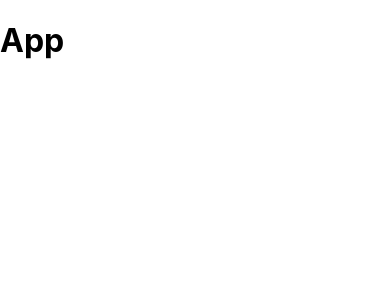
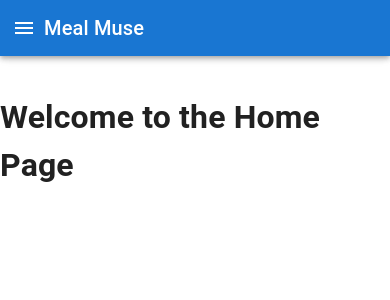
Before and after one commit to uocli/RecipeMate, a React (Create React App) app in the folder frontend/: page / in a window 390 px wide. Shown: the top 300 px of the page. Built offline with nearby package versions, Linux system fonts and the light colour scheme.

Commit message:
Added responsive headers

```diff
--- a/frontend/package.json
+++ b/frontend/package.json
@@ -3,11 +3,16 @@
   "version": "0.1.0",
   "private": true,
   "dependencies": {
+    "@emotion/react": "^11.13.3",
+    "@emotion/styled": "^11.13.0",
+    "@mui/icons-material": "^6.1.3",
+    "@mui/material": "^6.1.3",
     "@testing-library/jest-dom": "^5.17.0",
     "@testing-library/react": "^13.4.0",
     "@testing-library/user-event": "^13.5.0",
     "react": "^18.3.1",
     "react-dom": "^18.3.1",
+    "react-router-dom": "^6.27.0",
     "react-scripts": "5.0.1",
     "watch": "^1.0.2",
     "web-vitals": "^2.1.4"
--- a/frontend/public/index.html
+++ b/frontend/public/index.html
@@ -3,8 +3,8 @@
 <head>
     <meta charset="utf-8" />
     <meta name="theme-color" content="#000000" />
+    <meta name="viewport" content="width=device-width, initial-scale=1" />
     <!--<link rel="icon" href="%PUBLIC_URL%/favicon.ico" />
-    <meta name="viewport" content="width=device-width, initial-scale=1" />
     <meta name="description" content="Web site created using create-react-app" />
     <link rel="apple-touch-icon" href="%PUBLIC_URL%/logo192.png" />-->
     <!--
--- a/frontend/src/App.js
+++ /dev/null
@@ -1,11 +0,0 @@
-import React from "react";
-
-const App = () => {
-    return (
-        <div className="App">
-            <h1>App</h1>
-        </div>
-    );
-};
-
-export default App;
--- /dev/null
+++ b/frontend/src/components/About.js
@@ -0,0 +1,9 @@
+const About = () => {
+    return (
+        <div>
+            <h1>Welcome to the About Page</h1>
+        </div>
+    );
+};
+
+export default About;
--- /dev/null
+++ b/frontend/src/components/App.js
@@ -0,0 +1,25 @@
+import React from "react";
+import { BrowserRouter as Router, Route, Routes } from "react-router-dom";
+
+import Header from "./Header";
+import Home from "./Home";
+import About from "./About";
+import NotFound from "./NotFound";
+
+const App = () => {
+    return (
+        <Router>
+            <Header />
+            <Routes>
+                <Route path="/" exact element={<Home />} />
+                <Route path="/about" element={<About />} />
+                {/*<Route path="/contact" component={Contact} />*/}
+                {/*<Route path="/tasks" component={Tasks} />*/}
+                {/*<Route path="/task/:id" component={Task} />*/}
+                <Route path="*" element={<NotFound />} />
+            </Routes>
+        </Router>
+    );
+};
+
+export default App;
--- /dev/null
+++ b/frontend/src/components/Header.js
@@ -0,0 +1,110 @@
+import React, { useState } from "react";
+import {
+    AppBar,
+    Toolbar,
+    IconButton,
+    Typography,
+    Button,
+    Drawer,
+    List,
+    ListItem,
+    ListItemText,
+    Box,
+    CssBaseline,
+    useMediaQuery,
+    Link,
+} from "@mui/material";
+import { Menu as MenuIcon } from "@mui/icons-material";
+import { useTheme } from "@mui/material/styles";
+import { useNavigate } from "react-router-dom";
+
+const ResponsiveHeader = () => {
+    const [drawerOpen, setDrawerOpen] = useState(false);
+    const theme = useTheme();
+    const isMobile = useMediaQuery(theme.breakpoints.down("sm"));
+    const navigate = useNavigate();
+
+    const toggleDrawer = (open) => () => {
+        setDrawerOpen(open);
+    };
+
+    const NAVIGATION = [
+        { text: "Home", path: "/" },
+        { text: "About", path: "/about" },
+        { text: "Services", path: "/services" },
+        { text: "Contact", path: "/contact" },
+    ];
+
+    const drawerContent = (
+        <List>
+            {NAVIGATION.map(({ text, path }) => (
+                <ListItem button key={text}>
+                    <ListItemText
+                        primary={text}
+                        onClick={() => {
+                            navigate(path);
+                            setDrawerOpen(false);
+                        }}
+                    />
+                </ListItem>
+            ))}
+        </List>
+    );
+
+    return (
+        <Box sx={{ display: "flex" }}>
+            <CssBaseline />
+            <AppBar position="fixed">
+                <Toolbar>
+                    {isMobile && (
+                        <IconButton
+                            edge="start"
+                            color="inherit"
+                            aria-label="menu"
+                            onClick={toggleDrawer(true)}
+                        >
+                            <MenuIcon />
+                        </IconButton>
+                    )}
+                    <Typography variant="h6" sx={{ flexGrow: 1 }}>
+                        <Link
+                            href="/"
+                            style={{ textDecoration: "none", color: "white" }}
+                        >
+                            Meal Muse
+                        </Link>
+                    </Typography>
+                    {!isMobile && (
+                        <>
+                            {NAVIGATION.map(({ text, path }) => (
+                                <Button
+                                    color="inherit"
+                                    key={text}
+                                    onClick={() => navigate(path)}
+                                >
+                                    {text}
+                                </Button>
+                            ))}
+                        </>
+                    )}
+                </Toolbar>
+            </AppBar>
+
+            {/* Drawer for mobile */}
+            <Drawer
+                anchor="left"
+                open={drawerOpen}
+                onClose={toggleDrawer(false)}
+            >
+                {drawerContent}
+            </Drawer>
+
+            <Box
+                component="main"
+                sx={{ flexGrow: 1, p: 3, mt: 3 }} // Adding margin to prevent overlap with AppBar
+            ></Box>
+        </Box>
+    );
+};
+
+export default ResponsiveHeader;
--- /dev/null
+++ b/frontend/src/components/Home.js
@@ -0,0 +1,9 @@
+const Home = () => {
+    return (
+        <div>
+            <h1>Welcome to the Home Page</h1>
+        </div>
+    );
+};
+
+export default Home;
--- /dev/null
+++ b/frontend/src/components/NotFound.js
@@ -0,0 +1,9 @@
+const NotFound = () => {
+    return (
+        <div>
+            <h1>404</h1>
+        </div>
+    );
+};
+
+export default NotFound;
--- a/frontend/src/index.js
+++ b/frontend/src/index.js
@@ -1,7 +1,7 @@
 import React from "react";
 import ReactDOM from "react-dom/client";
 import "./index.css";
-import App from "./App";
+import App from "./components/App";
 
 const root = ReactDOM.createRoot(document.getElementById("root"));
 root.render(
```
Also changed, not shown: 1 other file (tests, documents, lock files or other folders).
